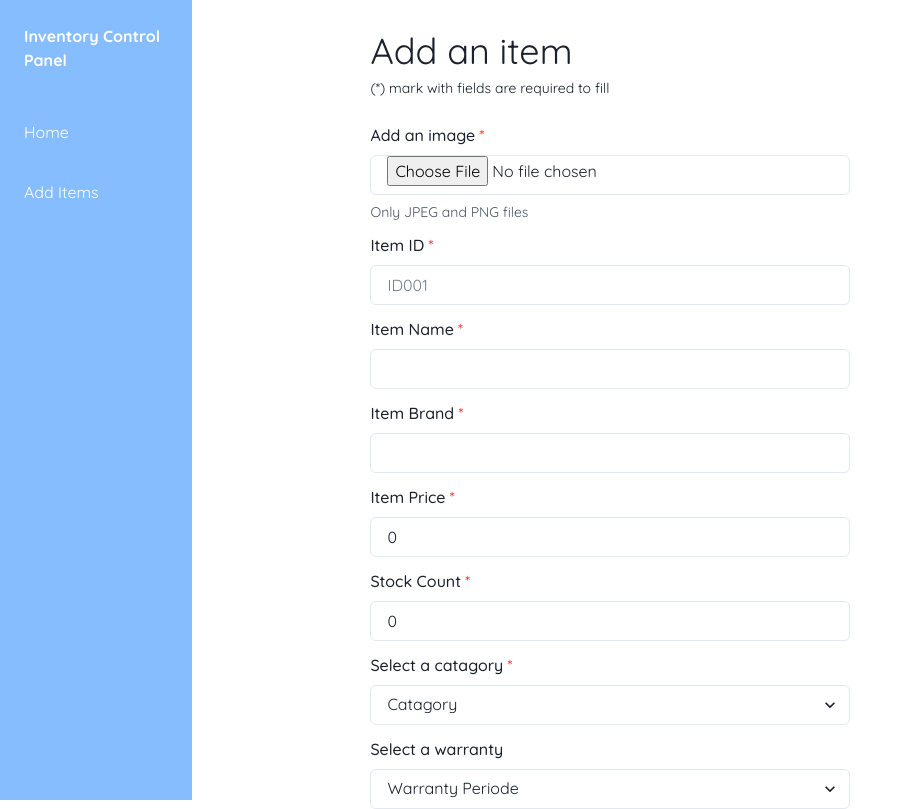
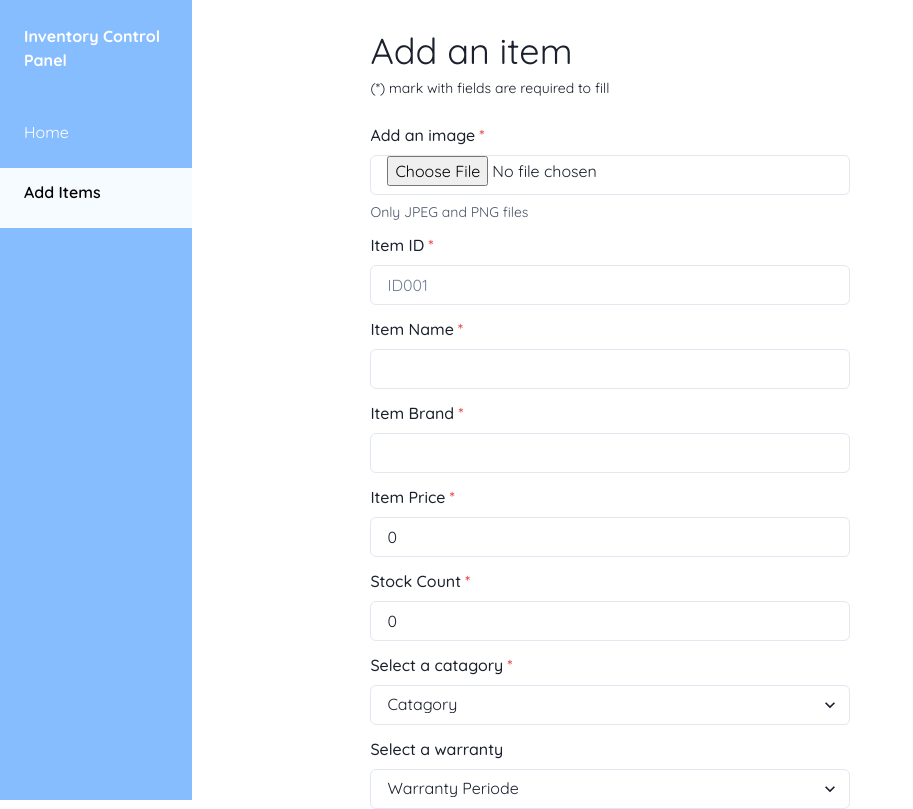
Before and after one commit to hrtechplus/InspiredTech-Tracking, a React (Create React App) app in the folder frontend/: page /inventoryPanel/addItems in a window 1280 px wide. Shown: the top 809 px of the page, without its empty margins (0-913 px from the left). Built offline with nearby package versions, Linux system fonts and the light colour scheme.

Commit message:
Add active and inactive states to Slide bar

```diff
--- a/frontend/src/index.css
+++ b/frontend/src/index.css
@@ -40,6 +40,15 @@
     color: #000000;
 }
 
+.in-panel-slide-btn-active {
+    background: #f6fbff;
+    font-weight: 600;
+}
+
+.inventory-panel-home-link-active, .inventory-panel-add-item-link-active {
+    color: #000000;
+}
+
 /* Edit Button in Home page */
 .edit-btn {
     display: inline-block;
--- a/frontend/src/inventoryControl/Components/SlideBar.jsx
+++ b/frontend/src/inventoryControl/Components/SlideBar.jsx
@@ -1,15 +1,17 @@
 import React from 'react'
-import { Link } from 'react-router-dom'
+import { Link, useLocation } from 'react-router-dom'
 
 function SlideBar() {
+  const location = useLocation()
+
   return (
     <div className='slide-bar-container'>
         <h1 className='in-panel-slide-name'><strong>Inventory Control<br />Panel</strong></h1>
-        <div className="in-panel-slide-btn">
-            <Link to='/inventoryPanel' className='inventory-panel-home-link'>Home</Link>
+        <div className={`in-panel-slide-btn ${location.pathname === '/inventoryPanel' ? 'in-panel-slide-btn-active' : 'in-panel-slide-btn'}`}>
+            <Link to='/inventoryPanel' className={location.pathname === '/inventoryPanel' ? 'inventory-panel-home-link-active' : ''}>Home</Link>
         </div>
-        <div className="in-panel-slide-btn">
-            <Link to='/inventoryPanel/addItems' className='inventory-panel-add-item-link'>Add Items</Link>
+        <div className={`in-panel-slide-btn ${location.pathname === '/inventoryPanel/addItems' ? 'in-panel-slide-btn-active' : 'in-panel-slide-btn'}`}>
+            <Link to='/inventoryPanel/addItems' className={location.pathname === '/inventoryPanel/addItems' ? 'inventory-panel-add-item-link-active' : ''}>Add Items</Link>
         </div>
     </div>
   )
```
